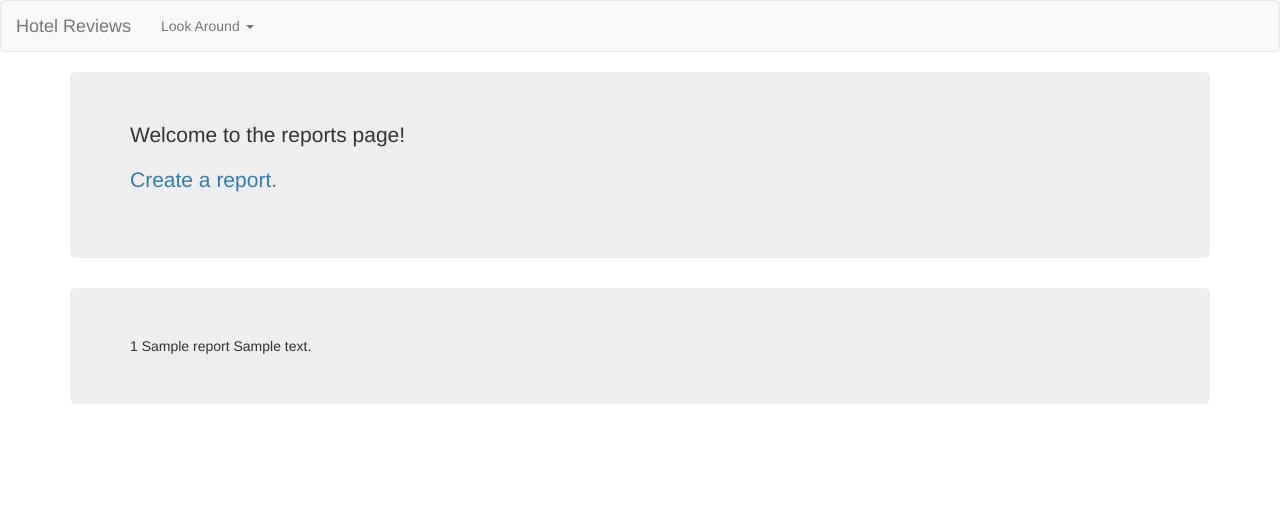
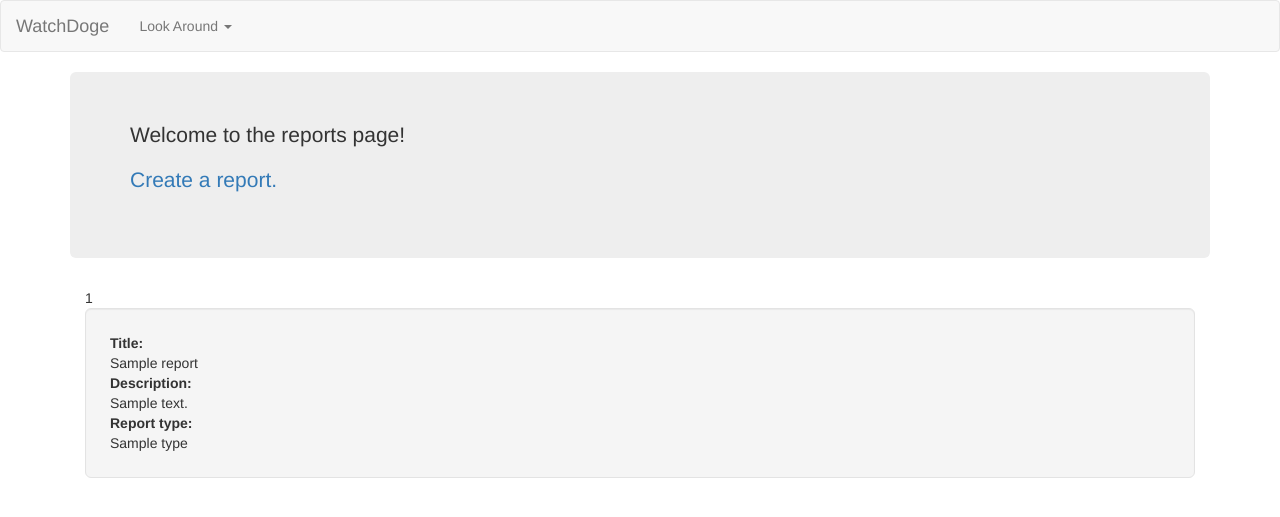
Before and after one commit to Bruniz/WatchDoge_Backend, a Django app: template watchdogesite/templates/reports.html in a window 1280 px wide. Shown: the top 517 px of the page. Run offline with Django 3.2, Linux system fonts and the light colour scheme; the template is opened without the code that fills it: most values are stand-ins (such as "Sample title", 1, 10 or a date in 2020); some libraries are stand-ins or nearby versions.

Commit message:
The reports are now in their own div
Also changed the description to be multiline. Also some minor cosmetic
changes
Fixes #15

```diff
--- a/watchdogesite/models.py
+++ b/watchdogesite/models.py
@@ -8,7 +8,7 @@ import datetime
 class Report(db.Model):
     type = db.StringProperty(required=True)
     title = db.StringProperty(required=True)
-    description = db.StringProperty(required=True)
+    description = db.StringProperty(required=True, multiline=True)
     pets = db.StringProperty(required=True)
     entry = db.StringProperty(required=True)
     date = db.DateProperty()
--- a/watchdogesite/templates/base.html
+++ b/watchdogesite/templates/base.html
@@ -8,7 +8,7 @@
         <link rel="shortcut icon" href="{% static 'images/favicon.ico' %}">
         <link rel="icon" type="image/png" href="/images/favicon-32x32.png" sizes="32x32" />
         <link rel="icon" type="image/png" href="/images/favicon-16x16.png" sizes="16x16" />
-        <title>{% block title %}Hotel Reviews{% endblock title %}</title>
+        <title>{% block title %}WatchDoge{% endblock title %}</title>
         <meta name="apple-mobile-web-app-capable" content="yes" />
         <meta name="viewport" content="width=device-width, initial-scale=1.0, maximum-scale=1.0, user-scalable=no" />
         <link rel="stylesheet" href="//netdna.bootstrapcdn.com/bootstrap/3.1.1/css/bootstrap.min.css">
@@ -23,11 +23,11 @@
 							  <div class="container-fluid">
 							    <!-- Brand and toggle get grouped for better mobile display -->
 							    <div class="navbar-header">
-							      <a class="navbar-brand" href="#">Hotel Reviews</a>
+							      <a class="navbar-brand" href="{% url 'home' %}">WatchDoge</a>
 							    </div>
 
 							    <!-- Collect the nav links, forms, and other content for toggling -->
-							    <div class="collapse navbar-collapse" id="bs-example-navbar-collapse-1">
+							    <div id="bs-example-navbar-collapse-1">
 							      <ul class="nav navbar-nav">
 							        <li class="dropdown">
 							          <a href="#" class="dropdown-toggle" data-toggle="dropdown">Look Around <b class="caret"></b></a>
@@ -47,9 +47,7 @@
             	{% block content %}
 
                 {% endblock content %}
-                {% block add_review %}
 
-                {% endblock add_review %}
 
             </div>
 
--- a/watchdogesite/templates/home.html
+++ b/watchdogesite/templates/home.html
@@ -4,7 +4,7 @@
 {% block content %}
     <div class="jumbotron">
         <p>
-        	Welcome to the about page!
+        	Welcome to the home page!
         </p>
     </div>
 {% endblock content %}
--- a/watchdogesite/templates/reports.html
+++ b/watchdogesite/templates/reports.html
@@ -11,10 +11,23 @@
         </p>
     </div>
 
-    <div class="container-fluid jumbotron">
+    <div class="container-fluid">
     	{{ reports.length }}
     	{% for report in reports %}
-    		{{ report.title }} {{ report.description }}  <br>
+            <div class="well well-lg">
+                <b>Title: </b> <br>
+    		    {{ report.title }} <br>
+                <b>Description: </b> <br>
+                {{ report.description }} <br>
+                <b>Report type: </b> <br>
+                {{ report.type }} <br>
+                {% if report.type == "Private" %}
+                    <b>Pets: </b> <br>
+                    {{ report.pets }} <br>
+                    <b>Apartment entry: </b> <br>
+                    {{ report.entry }} <br>
+                {% endif %}
+            </div> <br>
     	{% endfor %}
     </div>
 {% endblock content %}
```
